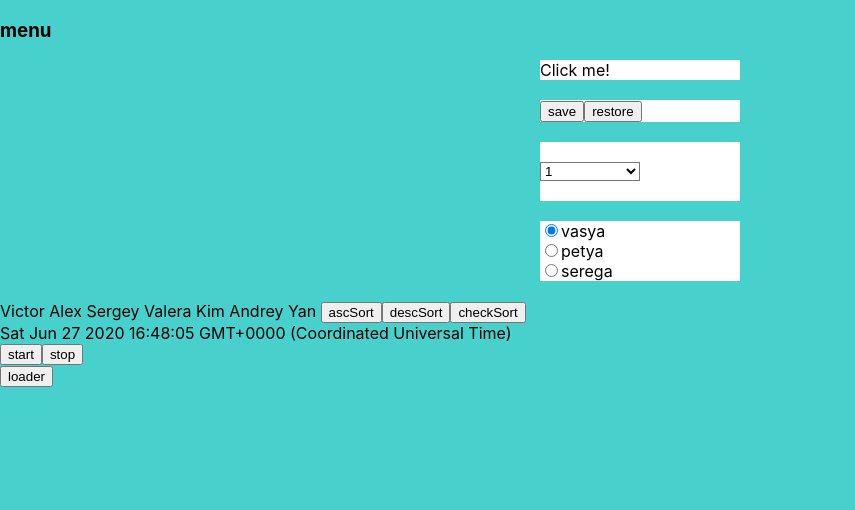
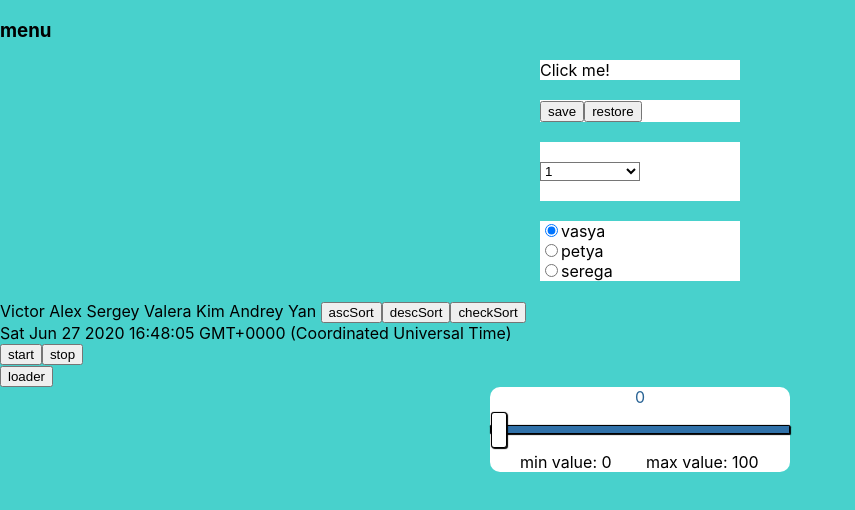
Before and after one commit to alekseidarafeichyk/copyLesson-1, a React (Create React App) app: page /junior in a window 1280 px wide. Shown: the top 510 px of the page, without its empty margins (0-855 px from the left). Built offline with nearby package versions, Linux system fonts and the light colour scheme.

Commit message:
completed lesson 11

```diff
--- a/src/Components/Content/Junior/Junior.tsx
+++ b/src/Components/Content/Junior/Junior.tsx
@@ -1,4 +1,4 @@
-import React, {ChangeEvent, KeyboardEvent, useState} from 'react';
+import React, {ChangeEvent, KeyboardEvent, useCallback, useState} from 'react';
 import EditableSpan from '../../common/EditableSpan';
 import ButtonNya from '../../ButtonNya/ButtonNya';
 import {restoreState, saveState, StateType} from '../../LocalStorage/localstorage';
@@ -10,6 +10,7 @@ import Time from '../../Time/Time';
 import {Loader} from '../../Loading/Loader';
 import {useDispatch} from 'react-redux';
 import {setLoadingAC} from '../../../redux/loaderReducer';
+import {Range} from '../../common/Range';
 
 type JuniorPropsType = {
     onEnter: (e: KeyboardEvent<HTMLInputElement>) => void,
@@ -38,6 +39,8 @@ function Junior(props: JuniorPropsType) {
         props.setValue(state.inputValue)
     }
 
+
+
     const onChangeOptionValue = (e: ChangeEvent<HTMLSelectElement>) => {
         SetSelectValue(e.currentTarget.value)
     }
@@ -47,12 +50,22 @@ function Junior(props: JuniorPropsType) {
         SetCheckedRadio(e.currentTarget.value)
     }
 
+
+
     const changeLoading = () => {
         dispatch(setLoadingAC());
         setTimeout(() => {
             dispatch(setLoadingAC());
         }, 3000)
     }
+
+
+
+    let [rangeValue, setRangeValue] = useState(0);
+    const changeRangeValue = useCallback ((e : ChangeEvent<HTMLInputElement> ) => {
+        let value = Number(e.currentTarget.value);
+            setRangeValue(value);
+    }, [])
 
     return (<div>
             <EditableSpan
@@ -84,6 +97,7 @@ function Junior(props: JuniorPropsType) {
             <div><ArrayPerson/></div>
             <Time/>
             <button onClick={changeLoading}>loader</button>
+            <Range minValue={0} maxValue={100} value={rangeValue} onChange={changeRangeValue}/>
         </div>
     )
 }
--- a/src/Components/Content/JuniorPlus/JuniorPlus.tsx
+++ b/src/Components/Content/JuniorPlus/JuniorPlus.tsx
@@ -1,8 +1,9 @@
 import React from "react";
+import {Range} from '../../common/Range';
 
 function JuniorPlus() {
     return(
-        <div>3</div>
+        <div>juniorplus</div>
     )
 }
 
--- a/src/Components/common/EditableSpan.tsx
+++ b/src/Components/common/EditableSpan.tsx
@@ -14,8 +14,6 @@ function EditableSpan(props: EditableSpan) {
     let [editMode, setEditMode] = useState<boolean>(true)
 
     const changeEditMode = () => setEditMode(!editMode)
-
-
 
     return (
         <div className={s.container}>
--- /dev/null
+++ b/src/Components/common/Range.module.css
@@ -0,0 +1,103 @@
+.wrap {
+    width: 300px;
+    background-color: #fff;
+    margin: 0 auto;
+    border-radius: 10px;
+}
+
+.span {
+    margin-left: 30px ;
+}
+
+.spanValue {
+    display: block;
+    width: 10px;
+    margin: 0 auto;
+    color: #2a6495;
+}
+
+input[type=range] {
+    -webkit-appearance: none;
+    margin: 18px 0;
+    width: 100%;
+}
+input[type=range]:focus {
+    outline: none;
+}
+input[type=range]::-webkit-slider-runnable-track {
+    width: 100%;
+    height: 8.4px;
+    cursor: pointer;
+    box-shadow: 1px 1px 1px #000000, 0px 0px 1px #0d0d0d;
+    background: #3071a9;
+    border-radius: 1.3px;
+    border: 0.2px solid #010101;
+}
+input[type=range]::-webkit-slider-thumb {
+    box-shadow: 1px 1px 1px #000000, 0px 0px 1px #0d0d0d;
+    border: 1px solid #000000;
+    height: 36px;
+    width: 16px;
+    border-radius: 3px;
+    background: #ffffff;
+    cursor: pointer;
+    -webkit-appearance: none;
+    margin-top: -14px;
+}
+input[type=range]:focus::-webkit-slider-runnable-track {
+    background: #367ebd;
+}
+input[type=range]::-moz-range-track {
+    width: 100%;
+    height: 8.4px;
+    cursor: pointer;
+    box-shadow: 1px 1px 1px #000000, 0px 0px 1px #0d0d0d;
+    background: #3071a9;
+    border-radius: 1.3px;
+    border: 0.2px solid #010101;
+}
+input[type=range]::-moz-range-thumb {
+    box-shadow: 1px 1px 1px #000000, 0px 0px 1px #0d0d0d;
+    border: 1px solid #000000;
+    height: 36px;
+    width: 16px;
+    border-radius: 3px;
+    background: #ffffff;
+    cursor: pointer;
+}
+input[type=range]::-ms-track {
+    width: 100%;
+    height: 8.4px;
+    cursor: pointer;
+    background: transparent;
+    border-color: transparent;
+    border-width: 16px 0;
+    color: transparent;
+}
+input[type=range]::-ms-fill-lower {
+    background: #2a6495;
+    border: 0.2px solid #010101;
+    border-radius: 2.6px;
+    box-shadow: 1px 1px 1px #000000, 0px 0px 1px #0d0d0d;
+}
+input[type=range]::-ms-fill-upper {
+    background: #3071a9;
+    border: 0.2px solid #010101;
+    border-radius: 2.6px;
+    box-shadow: 1px 1px 1px #000000, 0px 0px 1px #0d0d0d;
+}
+input[type=range]::-ms-thumb {
+    box-shadow: 1px 1px 1px #000000, 0px 0px 1px #0d0d0d;
+    border: 1px solid #000000;
+    height: 36px;
+    width: 16px;
+    border-radius: 3px;
+    background: #ffffff;
+    cursor: pointer;
+}
+input[type=range]:focus::-ms-fill-lower {
+    background: #3071a9;
+}
+input[type=range]:focus::-ms-fill-upper {
+    background: #367ebd;
+}
--- /dev/null
+++ b/src/Components/common/Range.tsx
@@ -0,0 +1,21 @@
+import React, {ChangeEvent, memo} from 'react';
+import style from './Range.module.css'
+
+
+type RangePropsType = {
+    minValue: number
+    maxValue: number
+    value: number
+    onChange: (e: ChangeEvent<HTMLInputElement>) => void
+}
+
+export const Range =  React.memo(  (props: RangePropsType) => {
+    return (
+        <div className={style.wrap}>
+            <span className={style.spanValue}>{props.value}</span>
+            <input  type='range' value={props.value} onChange={props.onChange}/>
+            <span className={style.span}>min value: {props.minValue}</span>
+            <span className={style.span}> max value: {props.maxValue}</span>
+        </div>
+    )
+})
--- a/src/redux/loaderReducer.ts
+++ b/src/redux/loaderReducer.ts
@@ -15,7 +15,6 @@ type ActionType = {
 export const loaderReducer = (state = InitialState, action: ActionType): InitialStateType => {
     switch (action.type) {
         case SET_LOADING:
-            debugger
             return {
                 ...state,
                 loading: !state.loading
@@ -24,7 +23,7 @@ export const loaderReducer = (state = InitialState, action: ActionType): Initial
     }
 }
 
-export const setLoadingAC = () => {
+export const setLoadingAC = () : ActionType => {
     return {
         type : SET_LOADING,
     }
```
